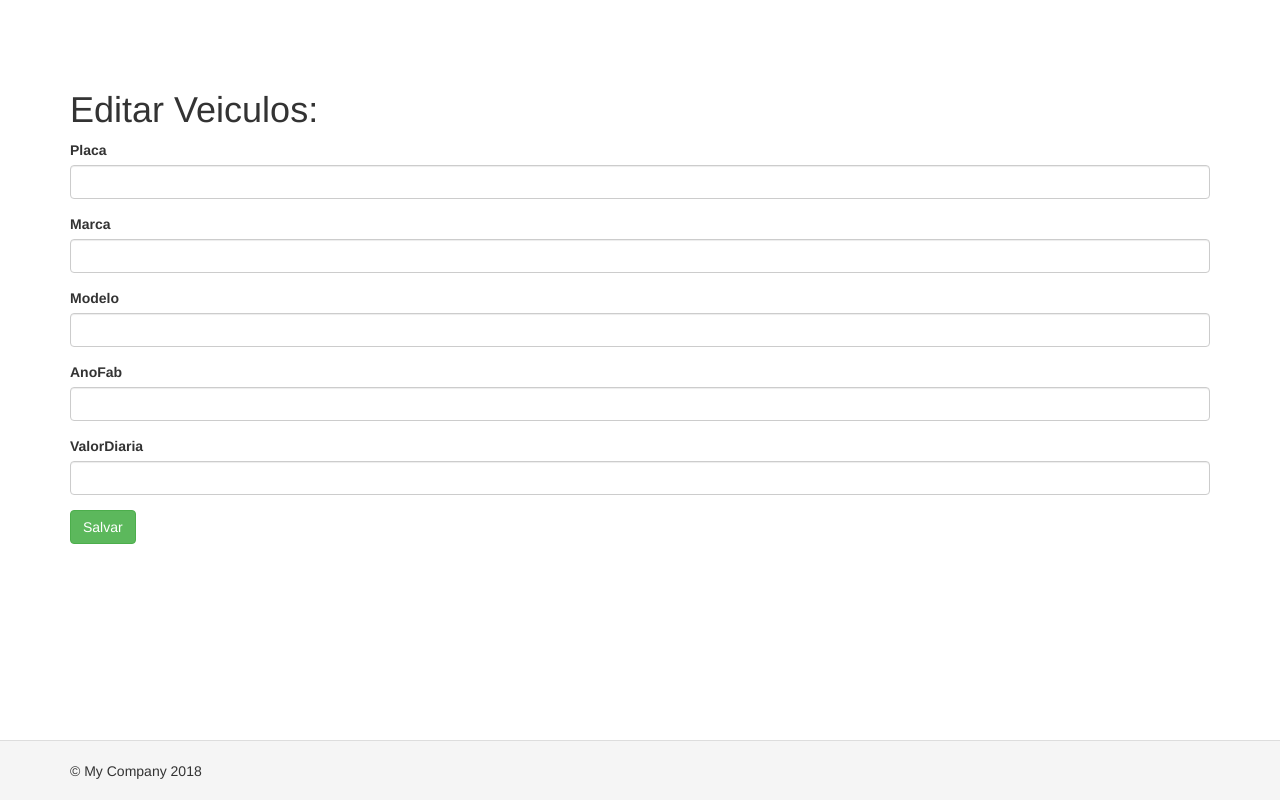
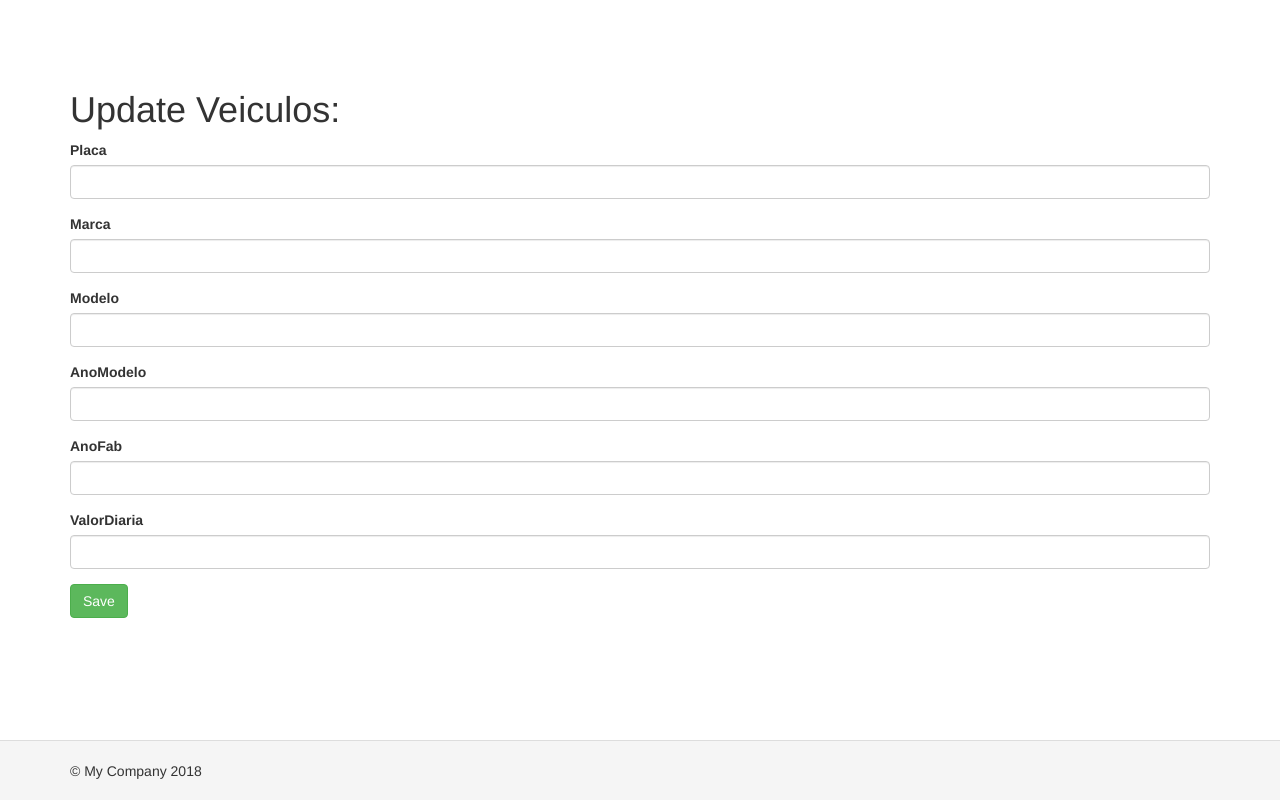
Before and after one commit to sistemas-ifpr/giovani-2018-02, a Yii app: template views/veiculos/update.php in a window 1280 px wide. Run offline with PHP 8.4 and a stand-in for Yii, Linux system fonts and the light colour scheme; the template is opened without the code that fills it, so the values that code supplies are empty; form fields are guessed from the names that the template uses; some libraries are stand-ins or nearby versions.

Commit message:
Entrega 03 - Funçao A

```diff
--- a/controllers/VeiculosController.php
+++ b/controllers/VeiculosController.php
@@ -36,7 +36,7 @@ class VeiculosController extends Controller
     public function actionIndex()
     {
         $dataProvider = new ActiveDataProvider([
-            'query' => Veiculos::find(),
+            'query' => Veiculos::find()->orderBy('modelo'),
         ]);
 
         return $this->render('index', [
--- a/locadora_veiculo.sql
+++ b/locadora_veiculo.sql
@@ -49,10 +49,10 @@ CREATE TABLE IF NOT EXISTS veiculos(
     placa  VARCHAR(100) NOT NULL,
     marca VARCHAR (100) NOT NULL,
     modelo VARCHAR (100) NOT NULL,
+    anoModelo VARCHAR (100) NOT NULL,
     anoFab VARCHAR (100) NOT NULL,
     valorDiaria VARCHAR (100) NOT NULL
 
 )engine=InnoDB;
 
-
 select * from usuarios;
--- a/models/Veiculos.php
+++ b/models/Veiculos.php
@@ -11,6 +11,7 @@ use Yii;
  * @property string $placa
  * @property string $marca
  * @property string $modelo
+ * @property string $anoModelo
  * @property string $anoFab
  * @property string $valorDiaria
  */
@@ -30,8 +31,8 @@ class Veiculos extends \yii\db\ActiveRecord
     public function rules()
     {
         return [
-            [['placa', 'marca', 'modelo', 'anoFab', 'valorDiaria'], 'required'],
-            [['placa', 'marca', 'modelo', 'anoFab', 'valorDiaria'], 'string', 'max' => 100],
+            [['placa', 'marca', 'modelo', 'anoModelo', 'anoFab', 'valorDiaria'], 'required'],
+            [['placa', 'marca', 'modelo', 'anoModelo', 'anoFab', 'valorDiaria'], 'string', 'max' => 100],
         ];
     }
 
@@ -45,6 +46,7 @@ class Veiculos extends \yii\db\ActiveRecord
             'placa' => 'Placa',
             'marca' => 'Marca',
             'modelo' => 'Modelo',
+            'anoModelo' => 'Ano Modelo',
             'anoFab' => 'Ano Fab',
             'valorDiaria' => 'Valor Diaria',
         ];
--- a/views/veiculos/_form.php
+++ b/views/veiculos/_form.php
@@ -18,12 +18,14 @@ use yii\widgets\ActiveForm;
 
     <?= $form->field($model, 'modelo')->textInput(['maxlength' => true]) ?>
 
+    <?= $form->field($model, 'anoModelo')->textInput(['maxlength' => true]) ?>
+
     <?= $form->field($model, 'anoFab')->textInput(['maxlength' => true]) ?>
 
     <?= $form->field($model, 'valorDiaria')->textInput(['maxlength' => true]) ?>
 
     <div class="form-group">
-        <?= Html::submitButton('Salvar', ['class' => 'btn btn-success']) ?>
+        <?= Html::submitButton('Save', ['class' => 'btn btn-success']) ?>
     </div>
 
     <?php ActiveForm::end(); ?>
--- a/views/veiculos/update.php
+++ b/views/veiculos/update.php
@@ -5,7 +5,7 @@ use yii\helpers\Html;
 /* @var $this yii\web\View */
 /* @var $model app\models\Veiculos */
 
-$this->title = 'Editar Veiculos: ' . $model->id;
+$this->title = 'Update Veiculos: ' . $model->id;
 $this->params['breadcrumbs'][] = ['label' => 'Veiculos', 'url' => ['index']];
 $this->params['breadcrumbs'][] = ['label' => $model->id, 'url' => ['view', 'id' => $model->id]];
 $this->params['breadcrumbs'][] = 'Update';
--- a/views/veiculos/view.php
+++ b/views/veiculos/view.php
@@ -32,6 +32,7 @@ $this->params['breadcrumbs'][] = $this->title;
             'placa',
             'marca',
             'modelo',
+            'anoModelo',
             'anoFab',
             'valorDiaria',
         ],
```
Also changed, not shown: views/veiculos/index.php (+5 -4 lines).
